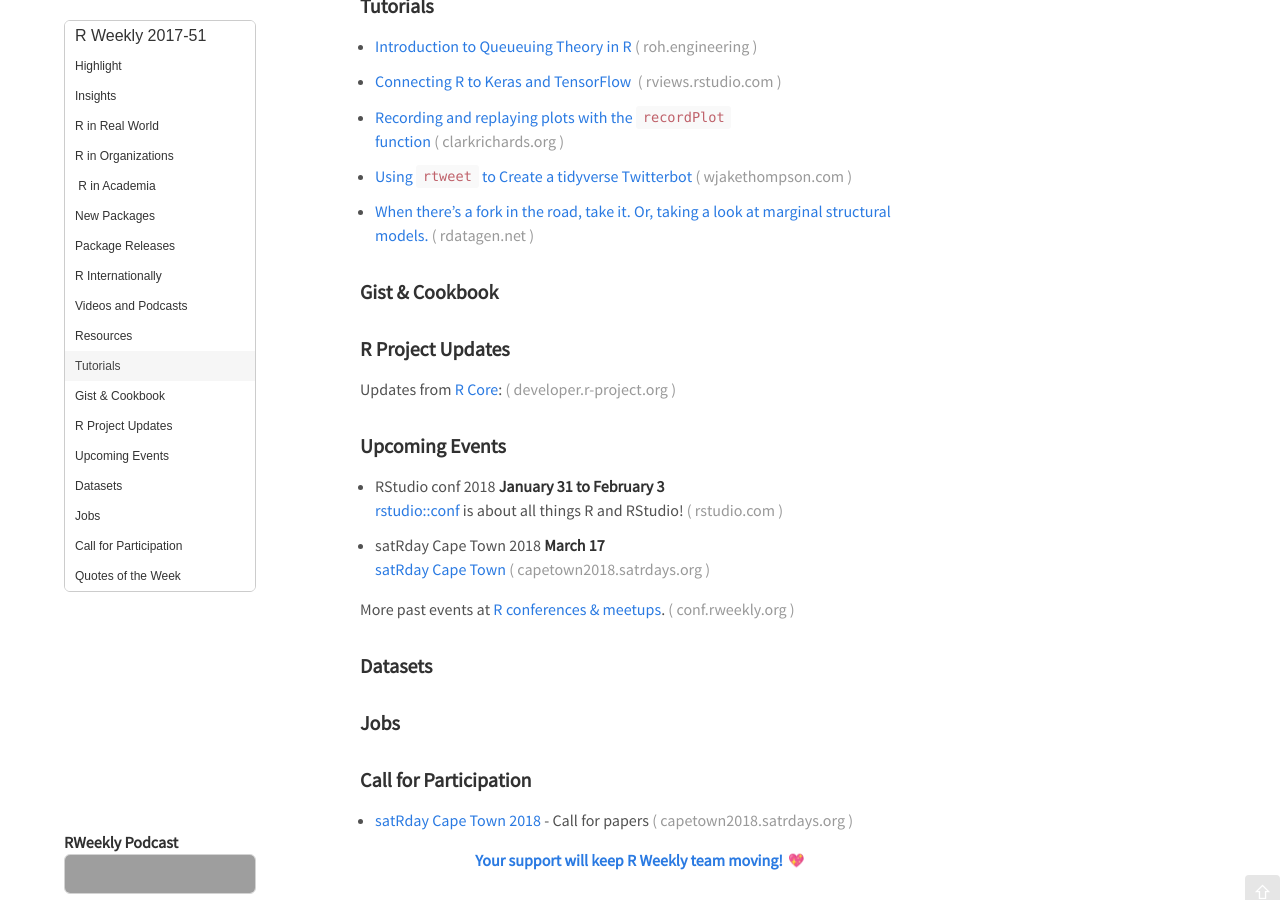
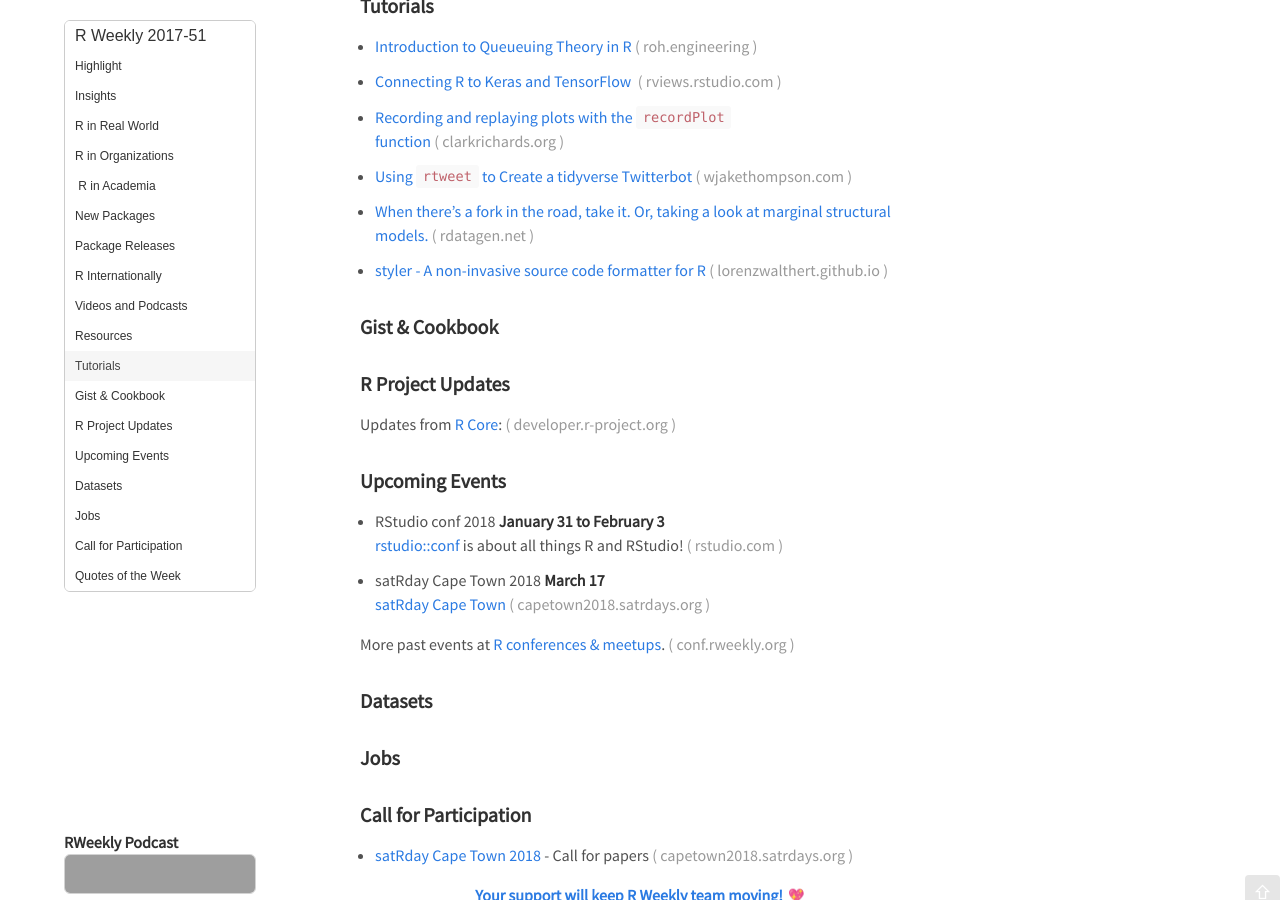
Before and after one commit to rweekly/rweekly.org, a Jekyll site: the page built from draft.md, in a window 1280 px wide and 900 px high, scrolled down 1651 px. Built offline with Jekyll 4.4.1, drawn with Linux system fonts in a browser that asks for light colours; emoji names are drawn with the system emoji font; comment, search, counter and statistics services are not loaded; grey boxes are pictures that could not be loaded.

Commit message:
Add styler blog post

```diff
--- a/draft.md
+++ b/draft.md
@@ -89,6 +89,8 @@
 
 + [When there's a fork in the road, take it. Or, taking a look at marginal structural models.](https://www.rdatagen.net/post/when-a-covariate-is-a-confounder-and-a-mediator/)
 
++ [styler - A non-invasive source code formatter for R](https://lorenzwalthert.github.io/stylerpost/)
+
 ### Gist & Cookbook
 
 
```
